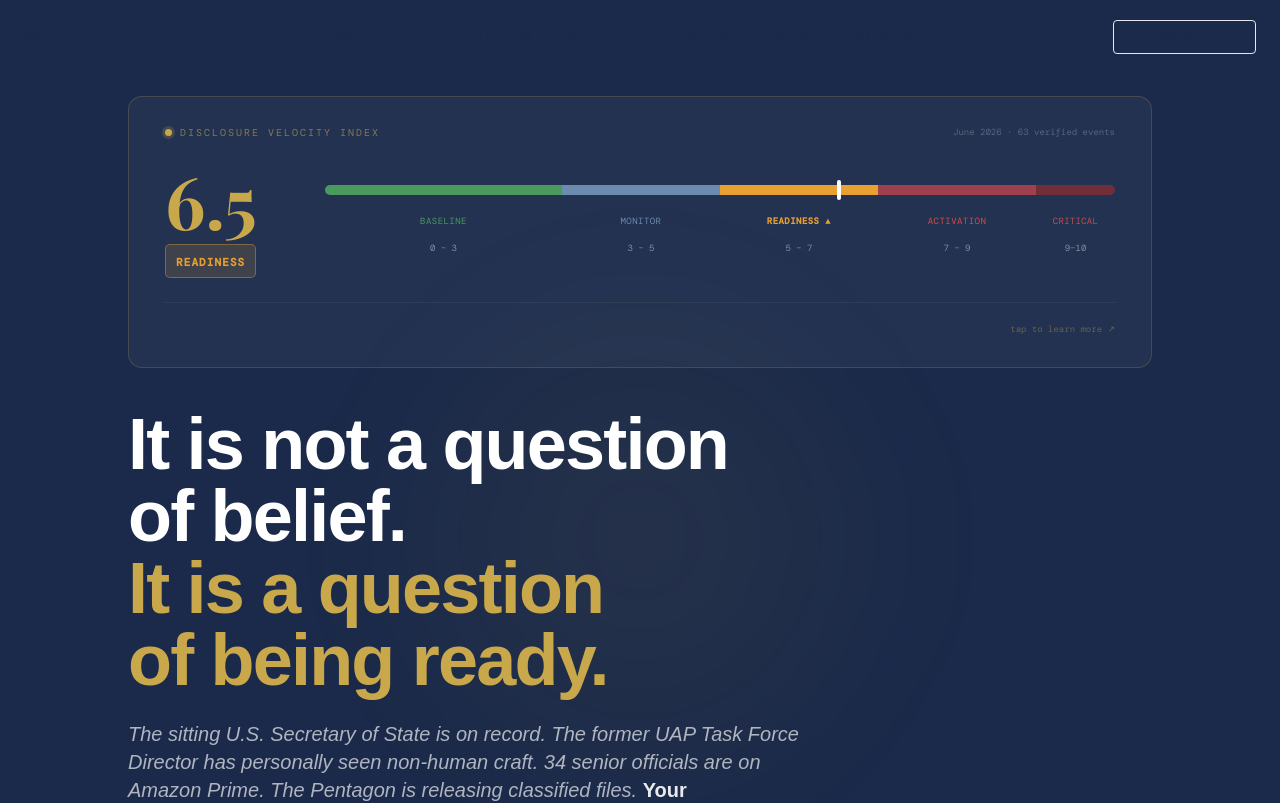
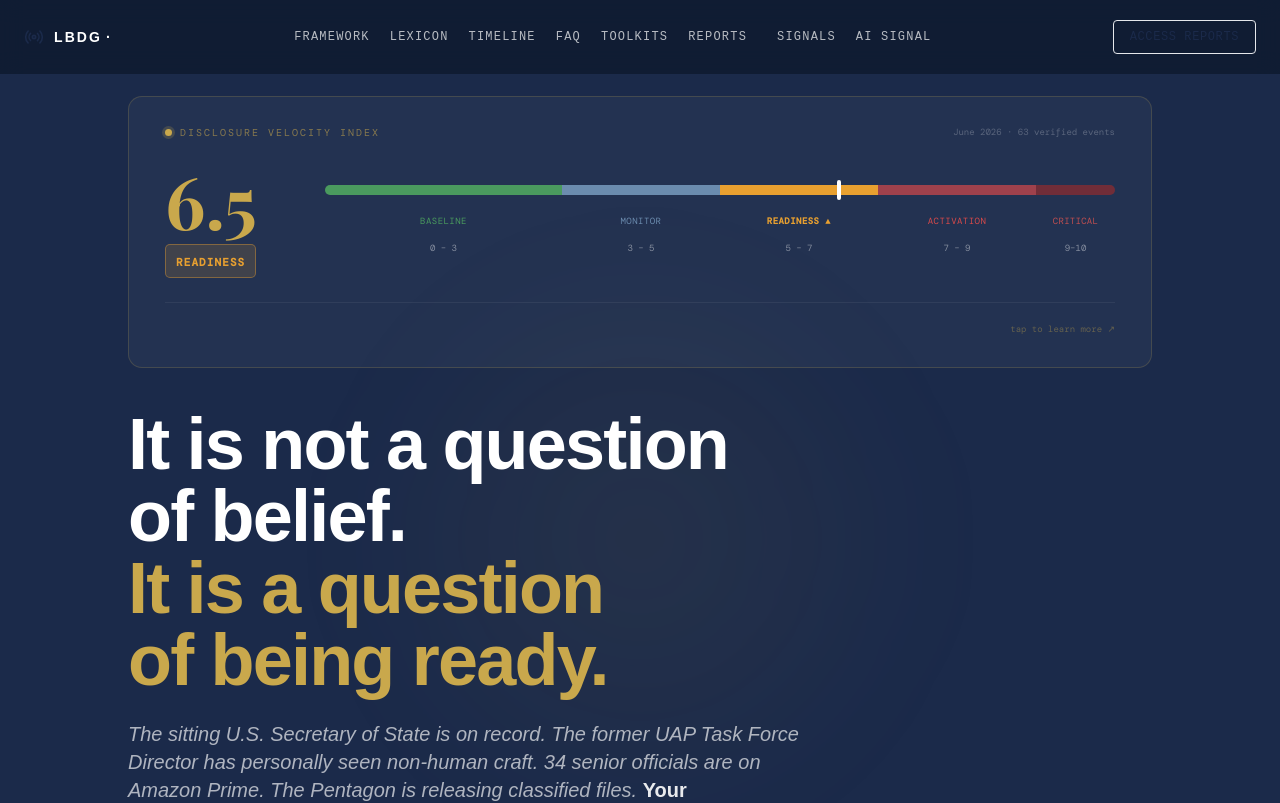
Before and after one commit to lbdgGit/DisclosureHub, a Next.js app in the folder disclosure-hub-starter/: page / in a window 1280 px wide. Shown: the top 803 px of the page. Built offline with nearby package versions, Linux system fonts and the light colour scheme; a web font is replaced by a local one.

Commit message:
Update Navbar.tsx

```diff
--- a/disclosure-hub-starter/components/layout/Navbar.tsx
+++ b/disclosure-hub-starter/components/layout/Navbar.tsx
@@ -34,15 +34,13 @@ export default function Navbar() {
     <header
       className={cn(
         'fixed top-0 left-0 right-0 z-50 transition-all duration-300',
-        scrolled
-          ? 'py-3 border-b border-border/80'
-          : 'bg-transparent py-5',
+        scrolled ? 'py-3 border-b border-border/80' : 'py-5',
       )}
-      style={scrolled ? {
-        backgroundColor: '#0F1B30',
+      style={{
+        backgroundColor: scrolled ? '#0F1B30' : 'rgba(15, 27, 48, 0.85)',
         backdropFilter: 'blur(12px)',
-        boxShadow: '0 2px 20px rgba(0,0,0,0.3)',
-      } : undefined}
+        boxShadow: scrolled ? '0 2px 20px rgba(0,0,0,0.3)' : 'none',
+      }}
     >
       <nav className="max-w-7xl mx-auto px-4 sm:px-6 flex items-center justify-between">
         {/* Logo */}
@@ -52,7 +50,7 @@ export default function Navbar() {
             <span className="absolute -top-0.5 -right-0.5 w-1.5 h-1.5 rounded-full bg-signal animate-pulse" />
           </div>
           <span
-            className="font-display font-700 text-bright text-sm tracking-[0.15em] uppercase"
+            className="font-display font-700 text-white text-sm tracking-[0.15em] uppercase"
             style={{ fontFamily: 'Syne, sans-serif', fontWeight: 700 }}
           >
             LBDG
@@ -70,7 +68,7 @@ export default function Navbar() {
                 'text-xs font-mono font-500 tracking-widest uppercase transition-colors flex items-center gap-1',
                 pathname === link.href
                   ? 'text-signal'
-                  : 'text-muted hover:text-bright',
+                  : 'text-white/70 hover:text-white',
               )}
               style={{ fontFamily: 'JetBrains Mono, monospace' }}
             >
```
